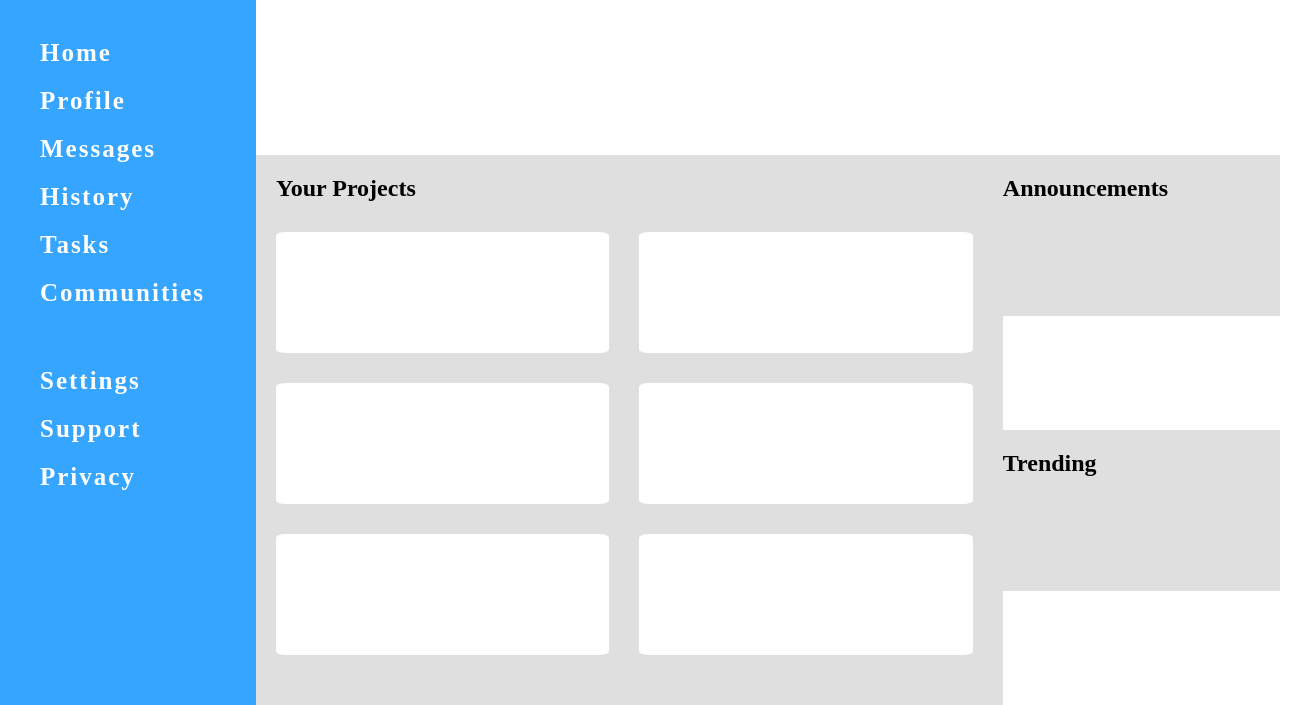
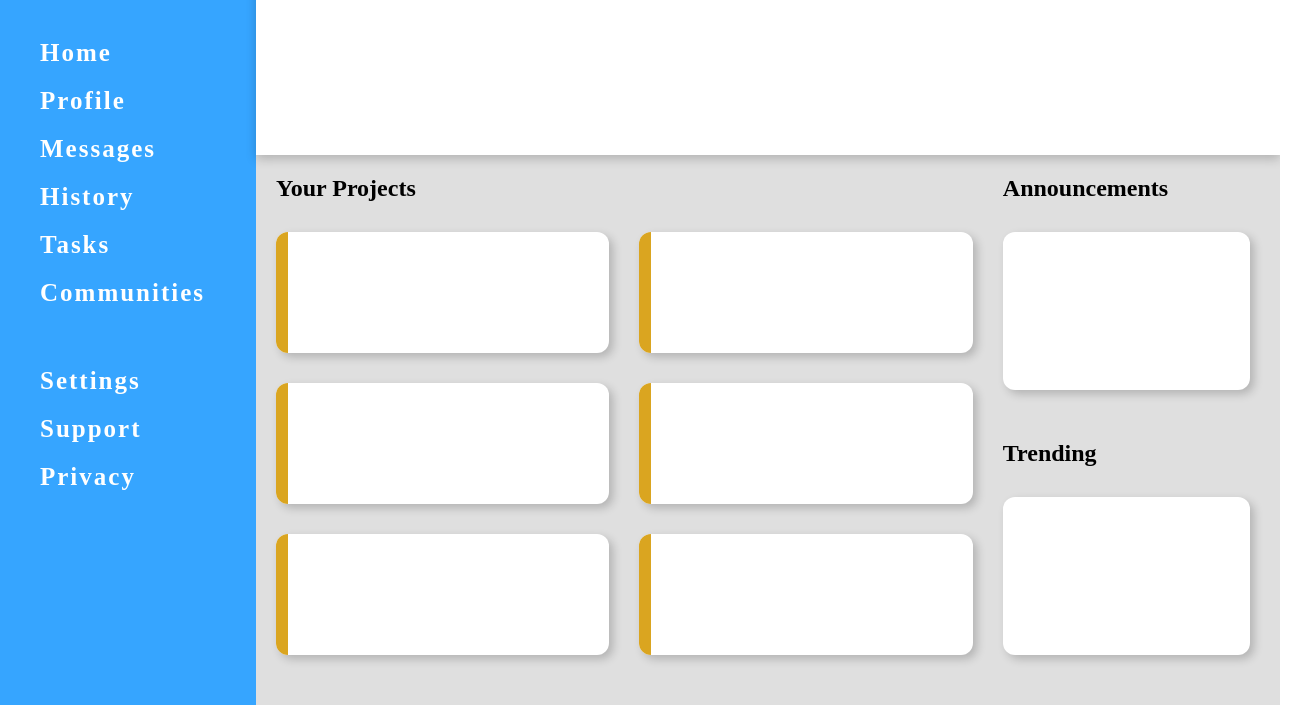
Before and after one commit to paulobrien21/admin-page, a plain HTML site: page index.html in a window 1280 px wide. Shown: the part 95-800 px from the top of the page, 1310 px wide, since content can reach past the window. Drawn offline with Linux system fonts and the light colour scheme.

Commit message:
- add style to content cards - add shadow to header - structured announcements and trending cards, defined size

```diff
--- a/style.css
+++ b/style.css
@@ -13,6 +13,8 @@ html, body {
 .header{
     background-color: white;
     grid-area: 1 / 2 / 2 / 3;
+    position: relative;
+    box-shadow: 0px 4px 10px rgba(0, 0, 0, 0.2);
 }
 .sidebar{
     background-color: rgb(54, 165, 255);
@@ -51,13 +53,34 @@ html, body {
 }
 .content-side{
     display:grid;
+    grid-template-columns: 1;
+    grid-template-rows: auto 1fr auto 1fr;
+    gap:30px;
+    margin-bottom: 50px;
+    margin-right: 60px;
 }
 .content-card, .announcement-card, .trending-card{
     background-color: white;
+    border-radius: 12px;
+    box-shadow: 4px 4px 10px rgba(0, 0, 0, 0.2);
 }
 .content-card{
     max-height: 400px;
-    border-radius: 3%;
+    position:relative;
+}
+.content-card::before{
+    content: '';
+    position: absolute;
+    top: 0;
+    left: 0;
+    width: 12px;
+    height: 100%;
+    background-color: goldenrod;
+    border-top-left-radius: 12px;
+    border-bottom-left-radius: 12px;
+}
+.announcement-card{
+
 }
 h2{
     max-height: fit-content;
```
